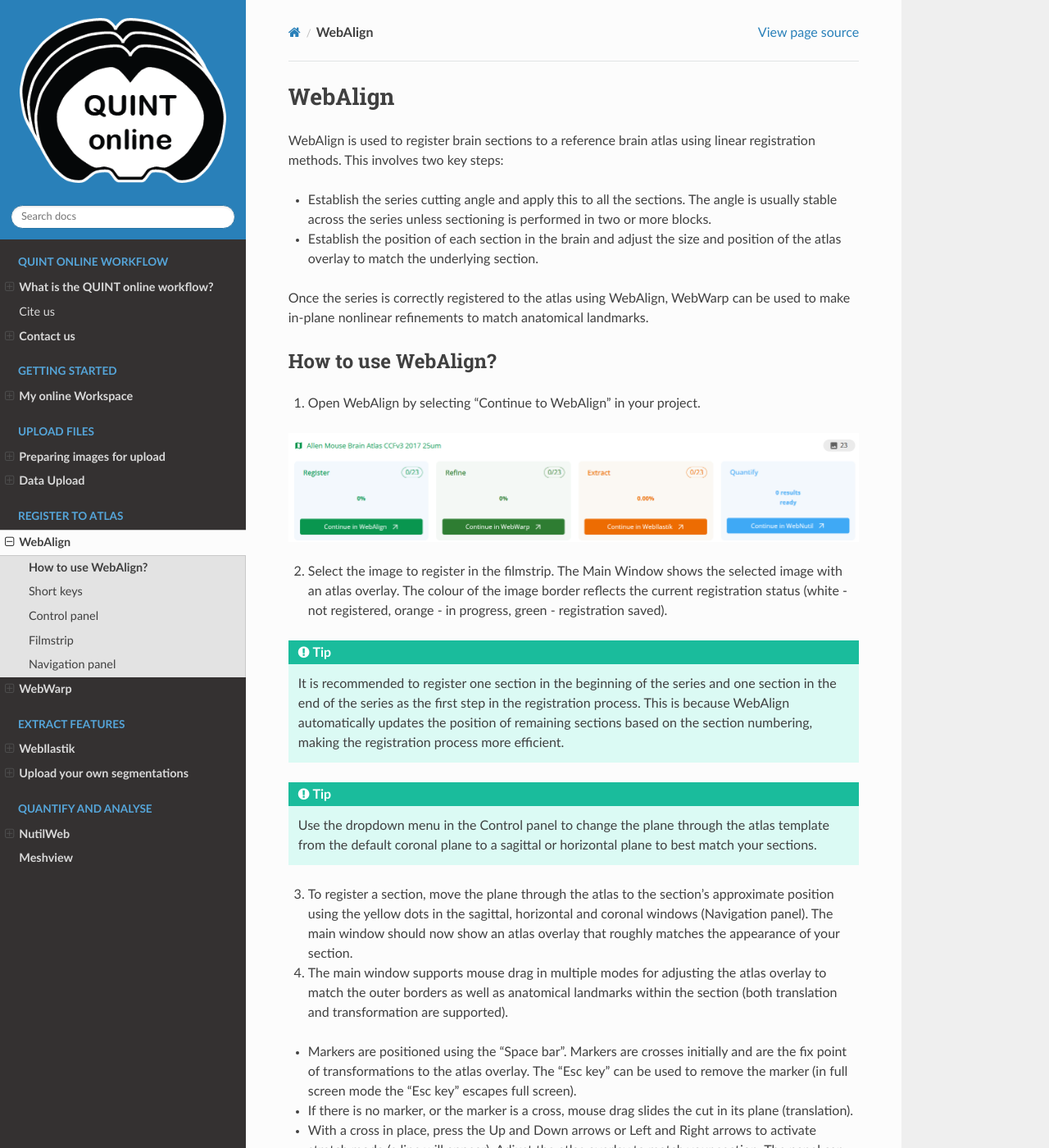
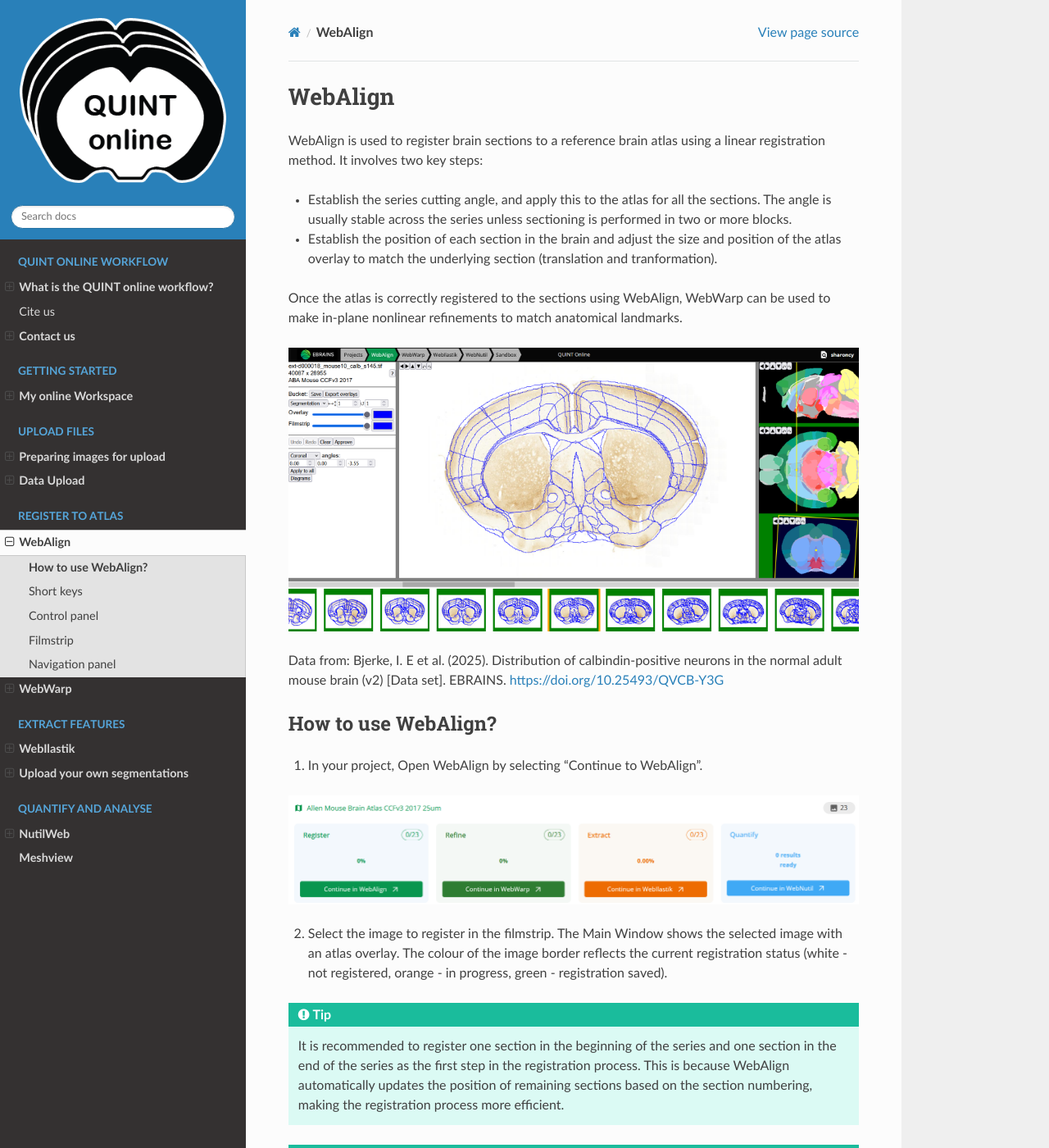
Before and after one commit to Neural-Systems-at-UIO/QUINT_webtools, a Sphinx documentation site: the page built from docs/WebAlign.rst, in a window 1280 px wide and 1400 px high. Shown: the whole window at 82% size. Built offline with Sphinx 7.4.7 and the Read the Docs theme 3.1.0, drawn with Linux system fonts in a browser that asks for light colours; some of the changed text lies outside the part shown.

Commit message:
Add image

```diff
--- a/docs/WebAlign.rst
+++ b/docs/WebAlign.rst
@@ -1,18 +1,22 @@
 **WebAlign**
 ============
 
-WebAlign is used to register brain sections to a reference brain atlas using linear registration methods. This involves two key steps:
+WebAlign is used to register brain sections to a reference brain atlas using a linear registration method. It involves two key steps:
 
-* Establish the series cutting angle and apply this to all the sections. The angle is usually stable across the series unless sectioning is performed in two or more blocks.
-* Establish the position of each section in the brain and adjust the size and position of the atlas overlay to match the underlying section.
+* Establish the series cutting angle, and apply this to the atlas for all the sections. The angle is usually stable across the series unless sectioning is performed in two or more blocks.
+* Establish the position of each section in the brain and adjust the size and position of the atlas overlay to match the underlying section (translation and tranformation).
 
-Once the series is correctly registered to the atlas using WebAlign, WebWarp can be used to make in-plane nonlinear refinements to match anatomical landmarks.
+Once the atlas is correctly registered to the sections using WebAlign, WebWarp can be used to make in-plane nonlinear refinements to match anatomical landmarks.
+
+.. image:: images/WebAlign_Calb.png
+
+Data from: Bjerke, I. E et al. (2025). Distribution of calbindin-positive neurons in the normal adult mouse brain (v2) [Data set]. EBRAINS. https://doi.org/10.25493/QVCB-Y3G
 
 
 **How to use WebAlign?**
 ---------------------------------------------
 
-1. Open WebAlign by selecting "Continue to WebAlign" in your project.
+1. In your project, Open WebAlign by selecting "Continue to WebAlign".
 
 .. image:: images/navigate_to_apps.png
 
@@ -26,7 +30,7 @@
 
 4.  The main window supports mouse drag in multiple modes for adjusting the atlas overlay to match the outer borders as well as anatomical landmarks within the section (both translation and transformation are supported).
 
-* Markers are positioned using the "Space bar". Markers are crosses initially and are the fix point of transformations to the atlas overlay. The "Esc key" can be used to remove the marker (in full screen mode the "Esc key" escapes full screen).
+* Markers are positioned using the "Space bar". Markers are crosses initially and are the anchor point of transformations to the atlas overlay. The "Esc key" can be used to remove the marker (in full screen mode the "Esc key" escapes full screen).
 * If there is no marker, or the marker is a cross, mouse drag slides the cut in its plane (translation).
 * With a cross in place, press the Up and Down arrows or Left and Right arrows to activate stretch mode (a line will appear). Adjust the atlas overlay to match your section. The panel can be resized towards the left (common border with Control Panel) and towards the bottom (common border with Filmstrip).
 
```
Also changed, not shown: docs/images/WebAlign_Calb.png (added).
